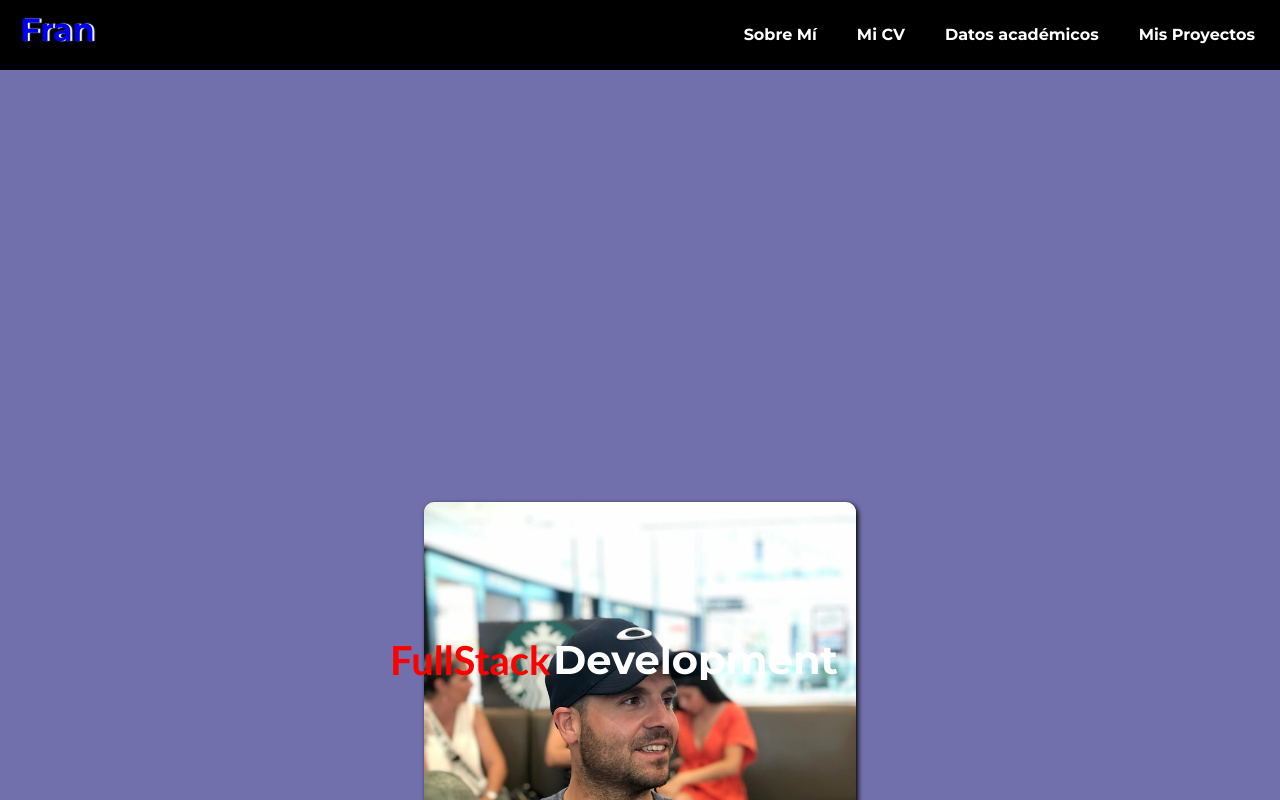
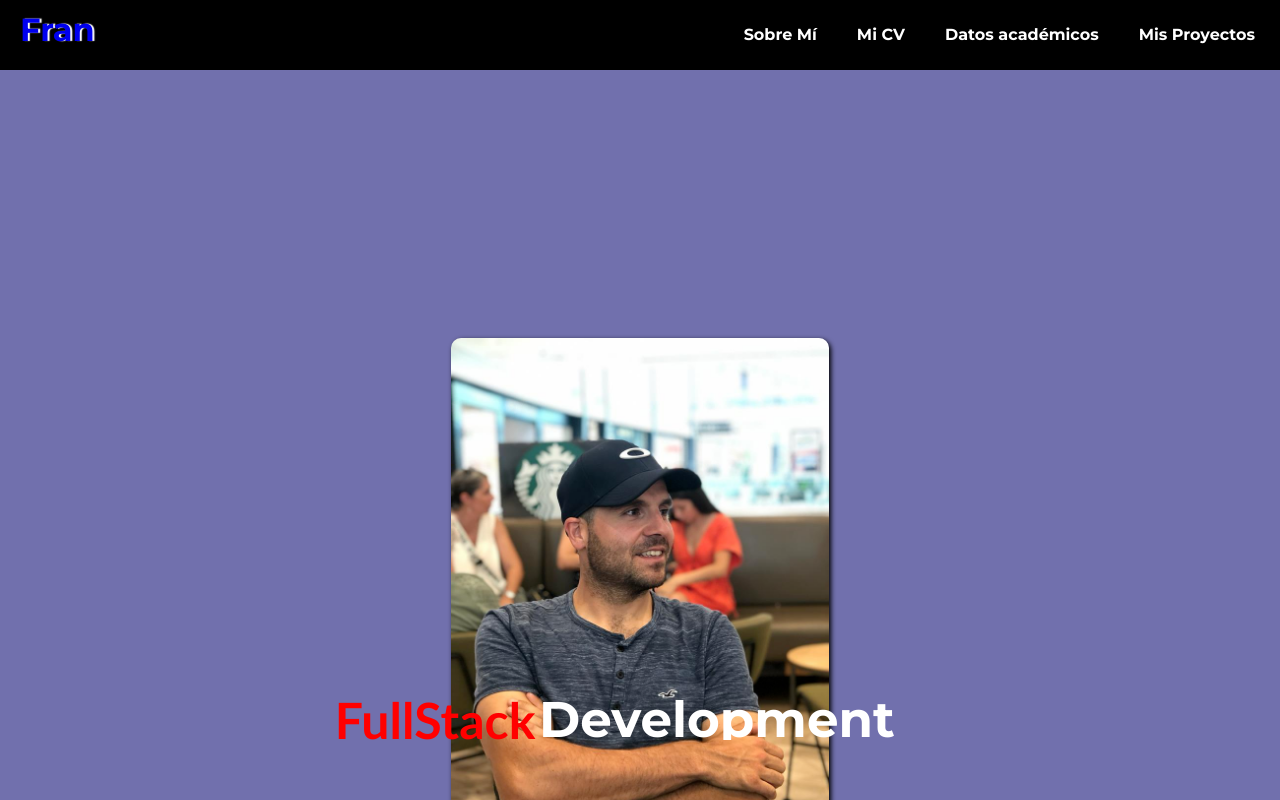
Before and after one commit to Fran-Lopez-Laperal/Personal-Portfolio, a React (Create React App) app in the folder web/: page / in a window 1280 px wide. Shown: the top 800 px of the page. Built offline with nearby package versions, Linux system fonts and the light colour scheme; no server answers.

Commit message:
feat: add new jobs

```diff
--- a/web/src/Pages/Home/Home.css
+++ b/web/src/Pages/Home/Home.css
@@ -1,16 +1,16 @@
 .animation-home{
     color: white;
     display: flex;
-    font-size: 40px;
+    font-size: 50px;
     font-weight: bolder;
     height: 40px;
     line-height: 40px;
-    width: 500px;
+    width: 700px;
 
     position: absolute;
-    bottom: 120px;
+    top: 700px;
     right: 0;
-    left: 0;
+    left: 7%;
     margin: auto;
 
     overflow: hidden;
@@ -63,12 +63,12 @@
 .main-img{
     display: block;
     position: absolute;
-    top:600px;
+    top:400px;
     right: 0;
     bottom: 0;
     left: 0;
     margin: auto;
-    width: 40%;
+    width: 35%;
     -webkit-transition:  .10s ease-in-out;
     transition:  .8s ease-in-out;
     border-radius: 10px;
--- a/web/src/components/AppliesList/AppliesList.css
+++ b/web/src/components/AppliesList/AppliesList.css
@@ -0,0 +1,14 @@
+.apply-list{
+    margin-top:100px
+}
+
+.apply-list-apply{
+    display: flex;
+    margin-top: 50px;
+}
+
+.apply-list-img img{
+    margin-right: -80px;
+    width: 100px;
+    max-width: 250px;
+}
--- a/web/src/components/AppliesList/AppliesList.jsx
+++ b/web/src/components/AppliesList/AppliesList.jsx
@@ -22,10 +22,18 @@ function AppliesList() {
     return (
 
         <>
-        <h1>OFERTAS DE EMPLEO APLICADAS</h1>
-            <div>
+            <h1>OFERTAS DE EMPLEO APLICADAS</h1>
+            <div className='apply-list'>
                 {applies.map(apply =>
-                    <h1>{apply.description}</h1>
+                    <div key={apply._id}>
+                        <div className='apply-list-apply'>
+                            <h1 >{apply.offerTitle}</h1>
+                            <div className='apply-list-img'>
+                                <img src={apply.avatar} alt={apply.avatar} />
+                            </div>
+                        </div>
+                        <h4>{apply.typeJob}</h4>
+                    </div>
                 )}
             </div>
         </>
--- a/web/src/components/NewApply/newApply.jsx
+++ b/web/src/components/NewApply/newApply.jsx
@@ -19,9 +19,8 @@ function Apply() {
             location: e.target.location.value,
             avatar: e.target.avatar.files[0]
         })
-        console.log(e.value)
             .then(() => {
-                navigate('/')
+                navigate('/new-applies')
             })
             .catch(error => {
                 setError(error.response.data.message)
@@ -49,7 +48,7 @@ function Apply() {
 
                     <div className="">
                         Empresa
-                        <input type="text" name="bussines" />
+                        <input type="text" name="business" />
                         {error?.business}
                     </div>
 
```
Also changed, not shown: 2 other files (tests, documents, lock files or other folders).
